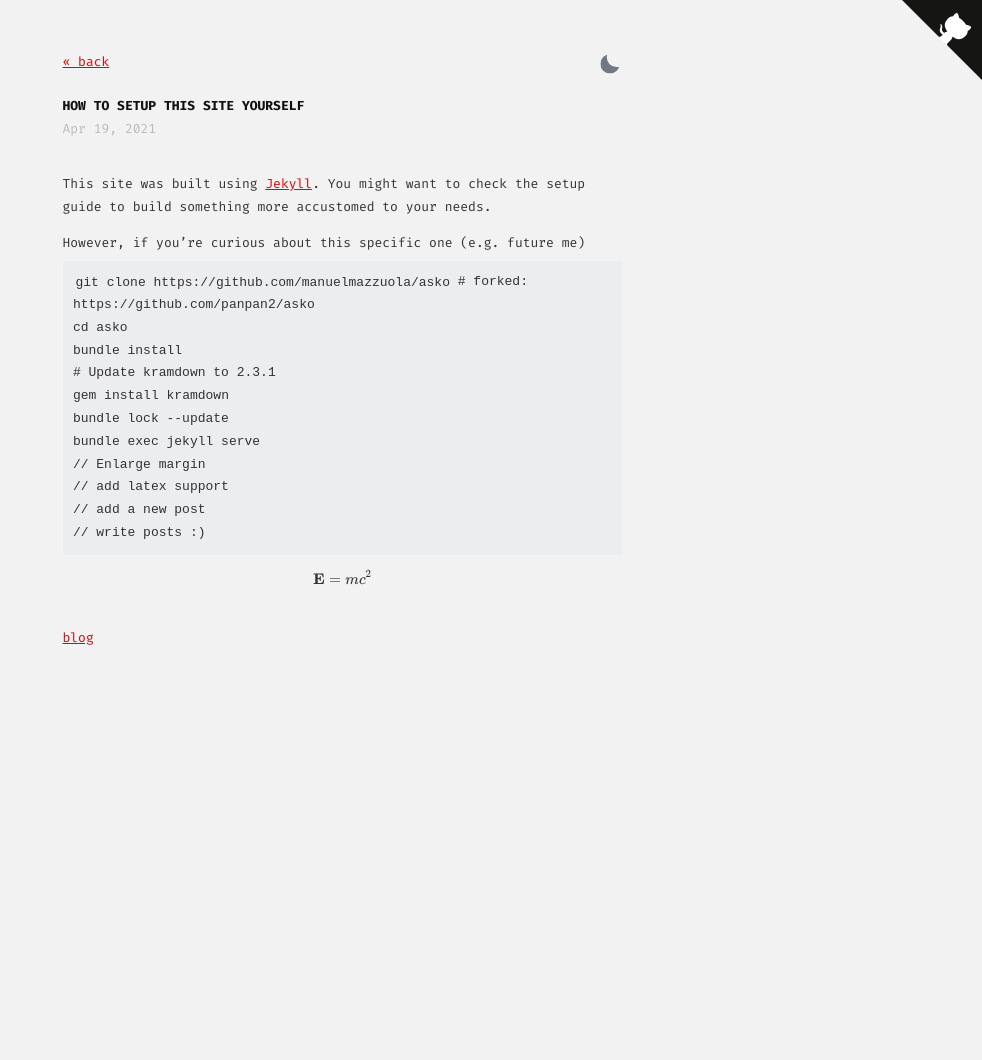
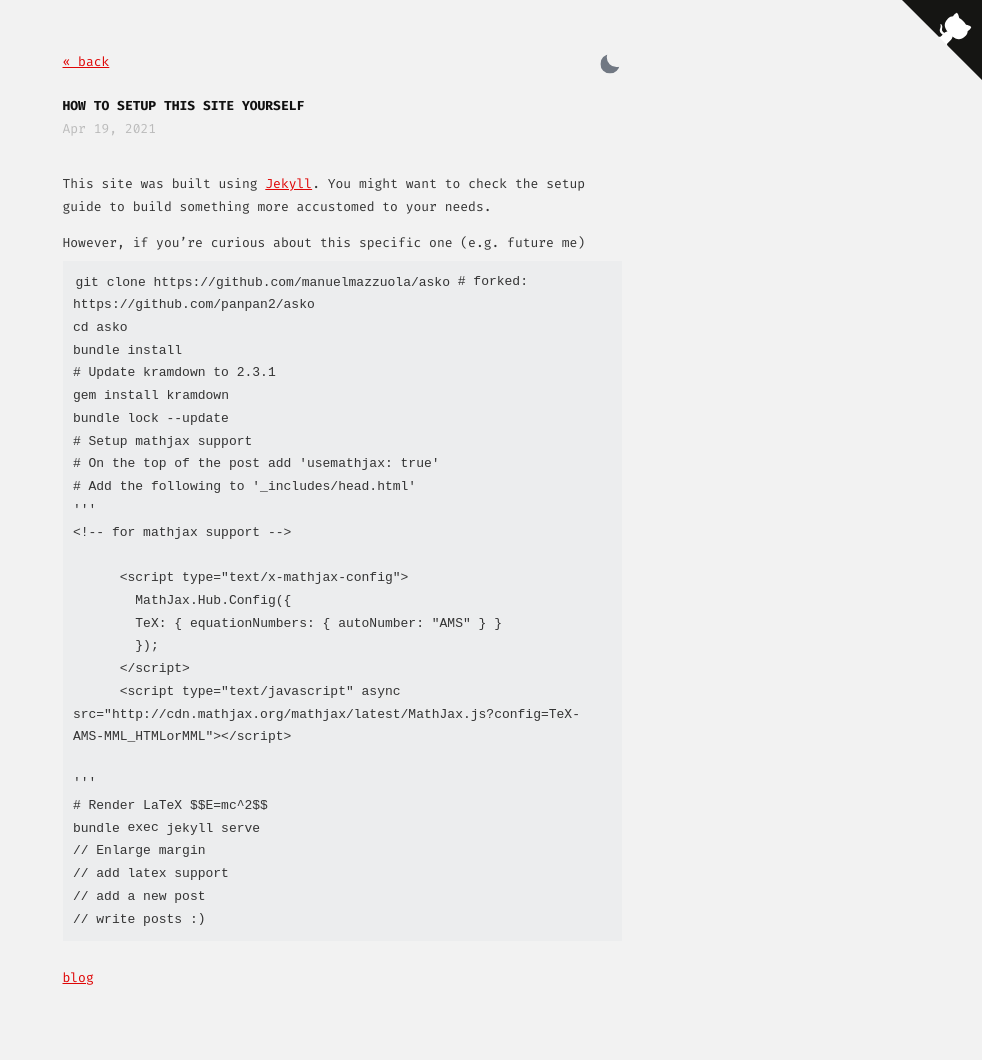
Before and after one commit to panpan2/panpan2.github.io, a Jekyll site: the page built from _posts/2021-04-19-How-to-setup-this-site-yourself.md, in a window 1280 px wide. Shown: the whole page, without its empty margins (298-1280 px from the left). Built offline with Jekyll 4.4.1, drawn with Linux system fonts in a browser that asks for light colours; formulas are drawn with MathJax 3; before the commit the page ends 900 px from its top, so only the background shows below that.

Commit message:
Add comments about setting up mathjax

````diff
--- a/_posts/2021-04-19-How-to-setup-this-site-yourself.md
+++ b/_posts/2021-04-19-How-to-setup-this-site-yourself.md
@@ -17,11 +17,24 @@ bundle install
 # Update kramdown to 2.3.1
 gem install kramdown
 bundle lock --update
+# Setup mathjax support
+# On the top of the post add 'usemathjax: true'
+# Add the following to '_includes/head.html'
+'''
+<!-- for mathjax support -->
+    {% if page.usemathjax %}
+      <script type="text/x-mathjax-config">
+        MathJax.Hub.Config({
+        TeX: { equationNumbers: { autoNumber: "AMS" } }
+        });
+      </script>
+      <script type="text/javascript" async src="http://cdn.mathjax.org/mathjax/latest/MathJax.js?config=TeX-AMS-MML_HTMLorMML"></script>
+    {% endif %}
+'''
+# Render LaTeX $$E=mc^2$$
 bundle exec jekyll serve
 // Enlarge margin
 // add latex support
 // add a new post
 // write posts :)
 ```
-
-$$\mathbf{E}=mc^2$$
````
